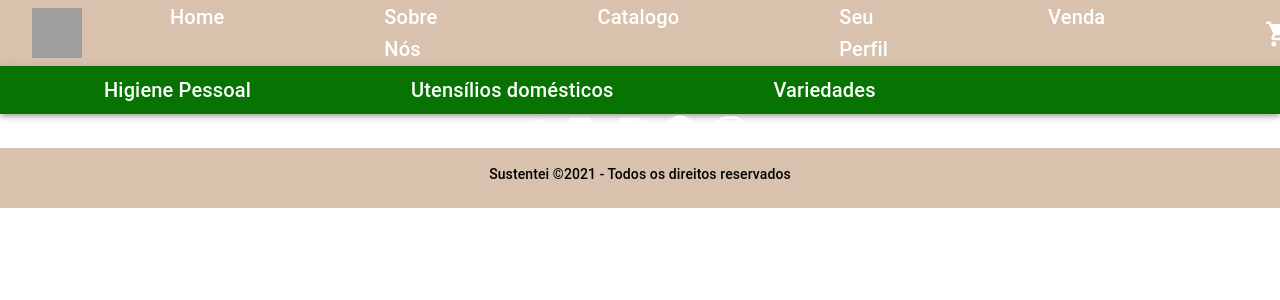
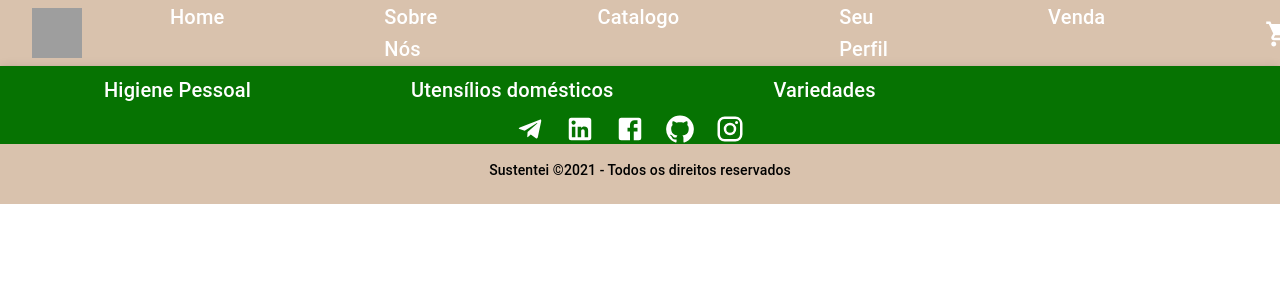
Before and after one commit to SustenteiGen/SustenteiGen, a React (Create React App) app in the folder Frontend/: page / in a window 1280 px wide. Shown: the top 300 px of the page. Built offline with nearby package versions, Linux system fonts and the light colour scheme; grey boxes are pictures that could not be loaded.

Commit message:
bug footer fixed

```diff
--- a/Frontend/src/componentes/estatico/footer/Footer.css
+++ b/Frontend/src/componentes/estatico/footer/Footer.css
@@ -1,5 +1,5 @@
 box1{
-    background-color:#067302;
+    background-color:#067302 !important;
     height: 30px;
 }
 
--- a/Frontend/src/componentes/estatico/footer/Footer.tsx
+++ b/Frontend/src/componentes/estatico/footer/Footer.tsx
@@ -12,9 +12,8 @@ function Footer() {
     return (
         <>
             <Grid container direction="row" justifyContent="center" alignItems="center">
-                <Grid alignItems="center" item xs={12}>
-                    <Box className='box1'>
-
+                <Grid  alignItems="center" item xs={12}>
+                    <Box style={{backgroundColor:'#067302', height:'30px'}}>
                         <Box display="flex" alignItems="center" justifyContent="center">
                             <a href="https://web.telegram.org/k/" target="_blank">
                                 <TelegramIcon className='redes' />
```
